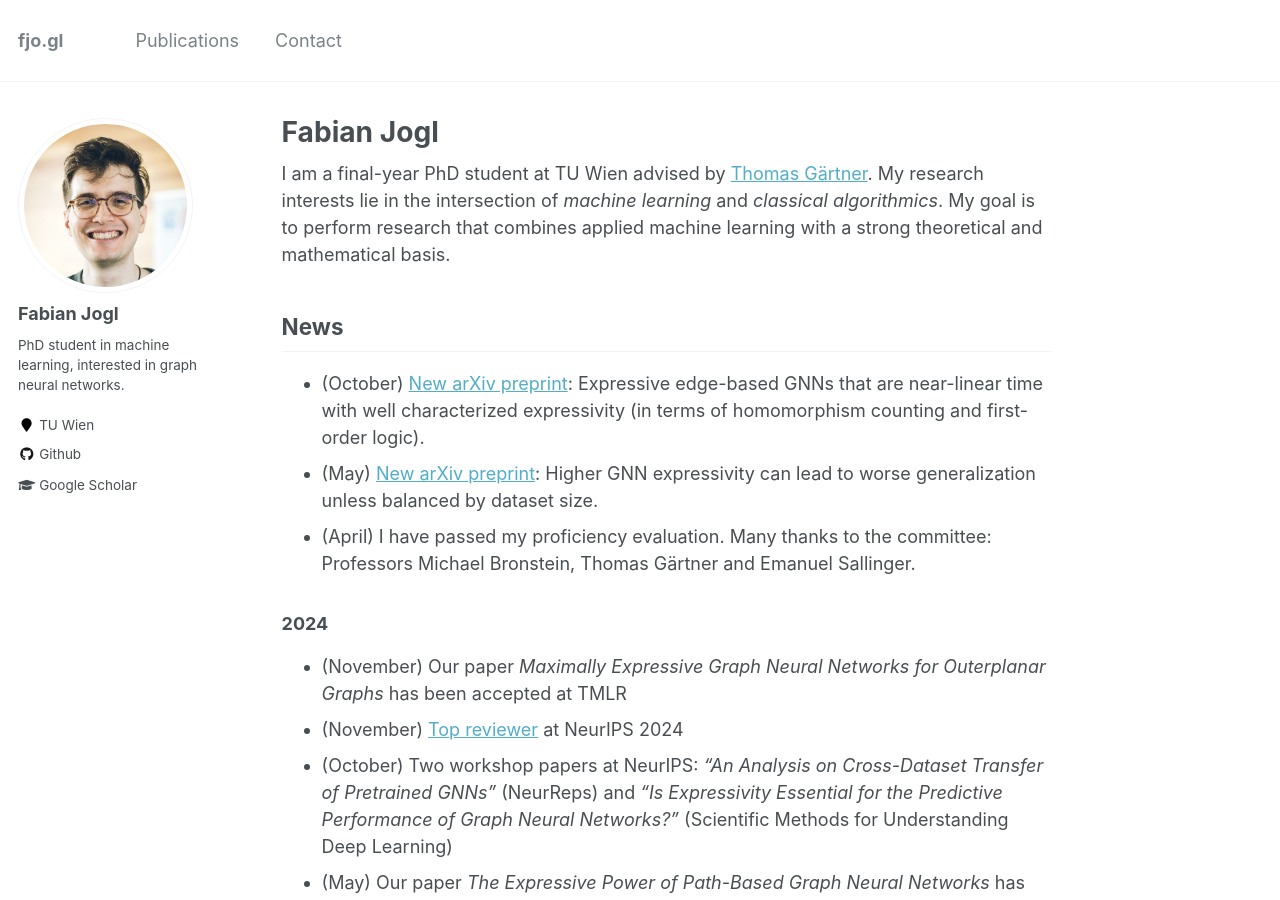
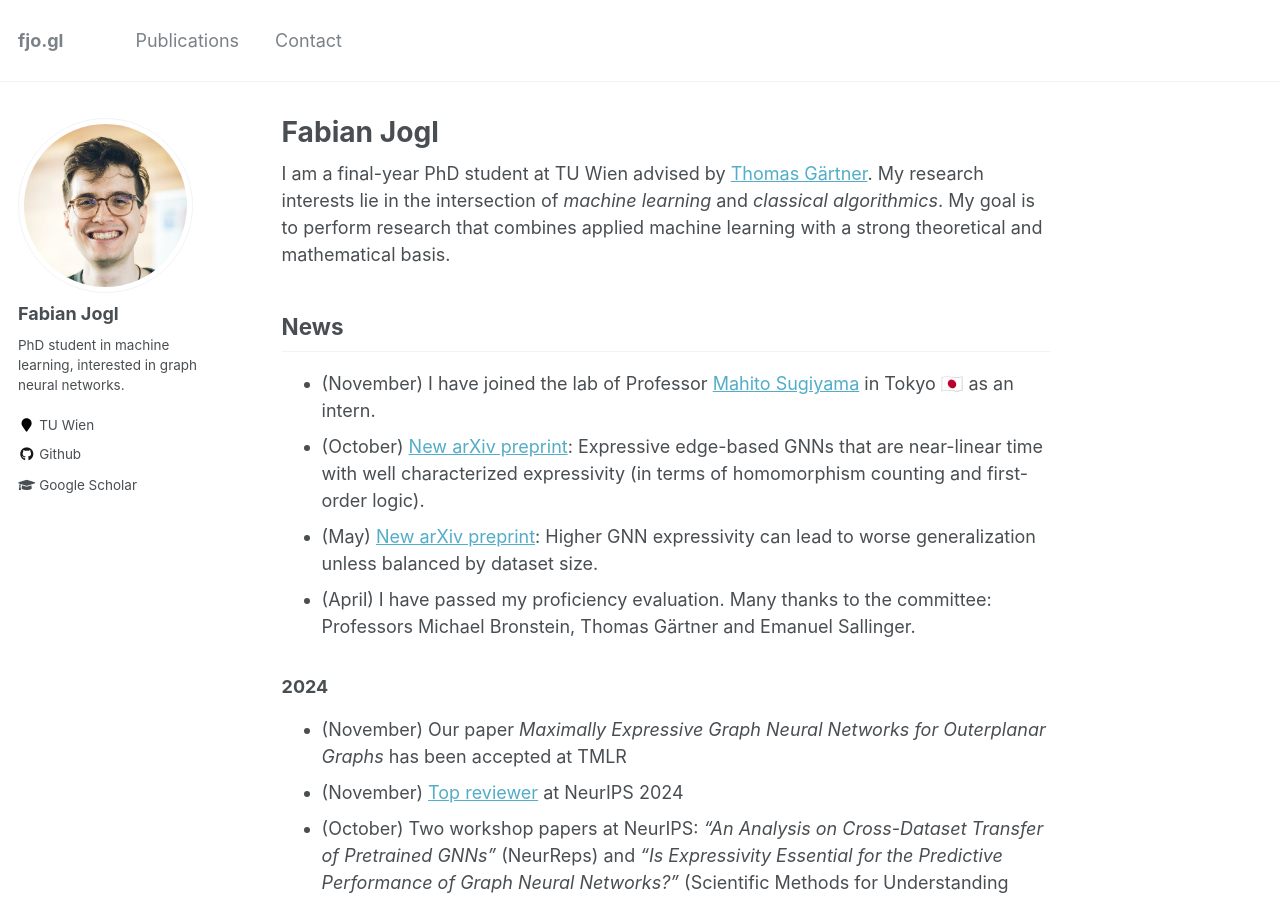
Before and after one commit to ocatias/ocatias.github.io, a Jekyll site: the page built from _pages/main.md, in a window 1280 px wide and 900 px high. Built offline with Jekyll 4.4.1, drawn with Linux system fonts in a browser that asks for light colours.

Commit message:
Add Tokyo internship

```diff
--- a/_pages/main.md
+++ b/_pages/main.md
@@ -15,6 +15,7 @@ strong theoretical and mathematical basis.
 
 ## News
 
+- (November) I have joined the lab of Professor [Mahito Sugiyama](https://mahito.nii.ac.jp/) in Tokyo 🇯🇵 as an intern.
 - (October) [New arXiv preprint](https://arxiv.org/abs/2510.13615): Expressive edge-based GNNs that are near-linear time with well characterized expressivity (in terms of homomorphism counting and first-order logic).
 - (May) [New arXiv preprint](https://arxiv.org/abs/2505.11298): Higher GNN expressivity can lead to worse generalization unless balanced by dataset size.
 - (April) I have passed my proficiency evaluation. Many thanks to the committee: Professors Michael Bronstein, Thomas Gärtner and Emanuel Sallinger.
```
Also changed, not shown: 2 other files.
